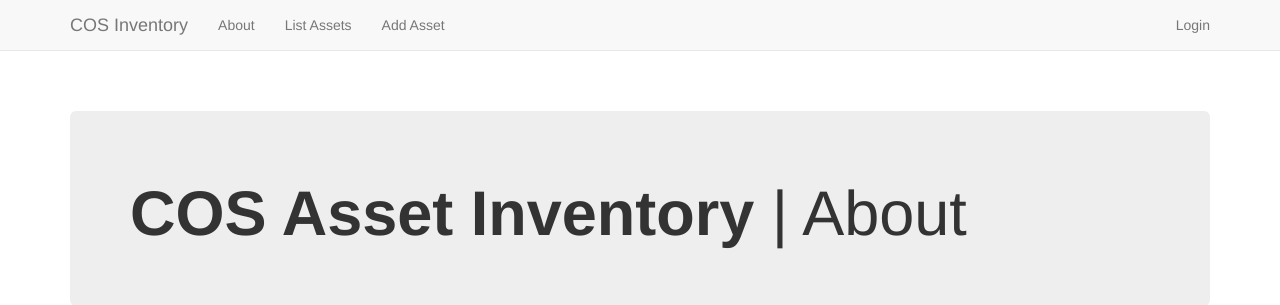
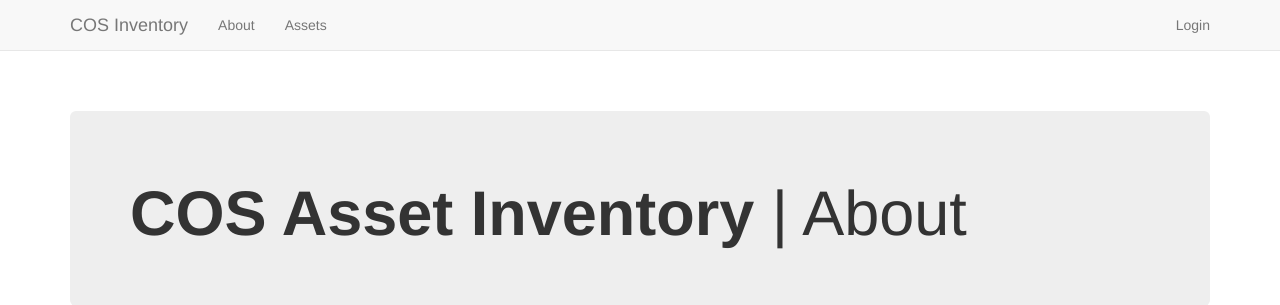
Before and after one commit to tylerhardy/cos_project, a Django app: page /cos/about/ in a window 1280 px wide. Shown: the top 305 px of the page. Run offline with Django 3.2, Linux system fonts and the light colour scheme; some libraries are stand-ins or nearby versions.

Commit message:
modified template base_generic.html

```diff
--- a/cos/templates/base_generic.html
+++ b/cos/templates/base_generic.html
@@ -29,8 +29,7 @@
             <li><a href="{% url 'about' %}">About</a></li>
           </ul>
           <ul class="nav navbar-nav">
-            <li><a href="{% url 'assets' %}">List Assets</a></li>
-            <li><a href="{% url 'asset_create' %}">Add Asset</a></li>
+            <li><a href="{% url 'assets' %}">Assets</a></li>
           </ul>
           <ul class="nav navbar-nav navbar-right">
             {% if user.is_authenticated %}
```
